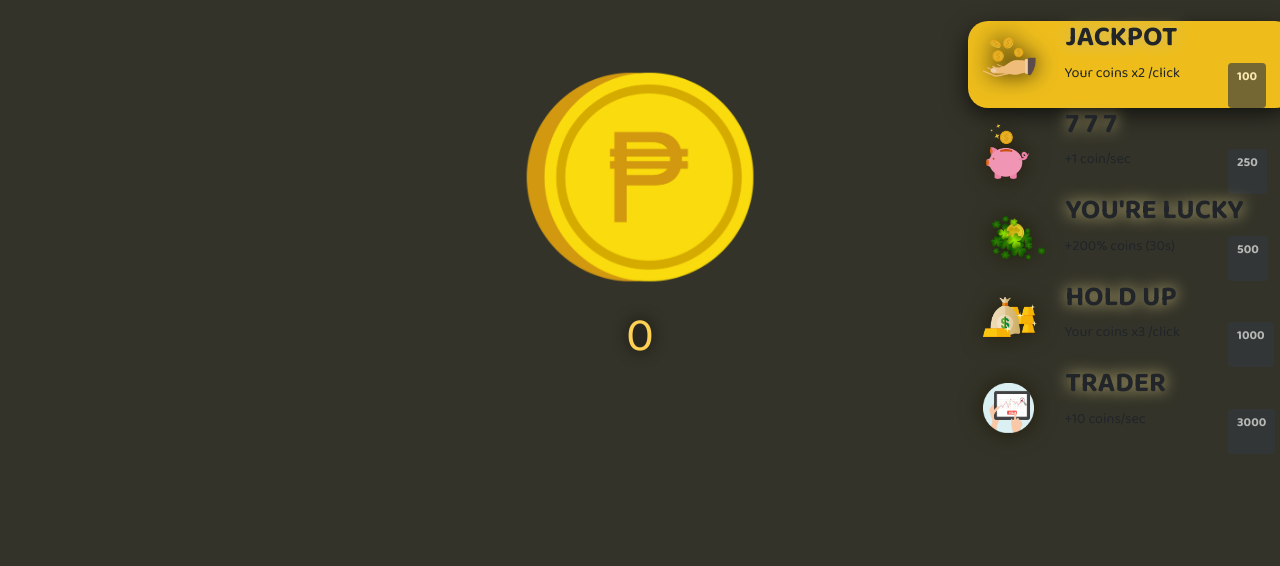
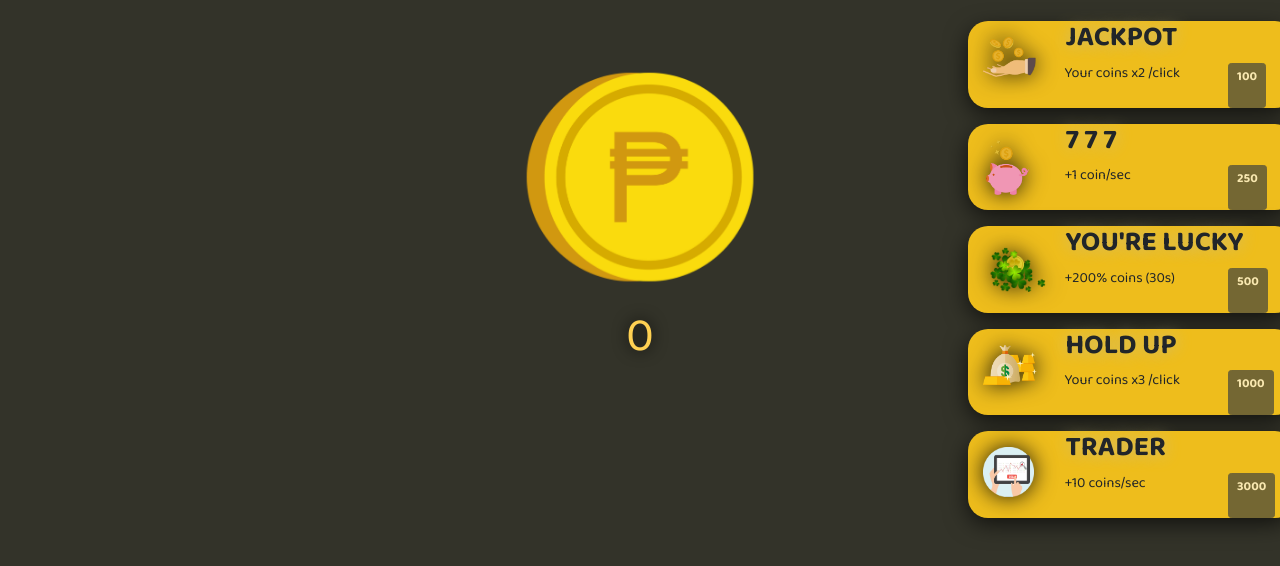
Before and after one commit to LouisHubien/Clicker, a plain HTML site: page index.html in a window 1280 px wide. Shown: the part 118-684 px from the top of the page. Drawn offline with nearby package versions, Linux system fonts and the light colour scheme; a web font is replaced by a local one.

Commit message:
scroll corrigé

```diff
--- a/index.html
+++ b/index.html
@@ -70,7 +70,7 @@
 
                 <!--Upgrade 2-->
 
-                    <div class="row descri">
+                    <div class="row descri1">
 
                         <div class="col-3">
                             <img id="updateImage2" src="images/image6.png"></img>
@@ -94,7 +94,7 @@
 
                 <!--Upgrade 3-->
 
-                    <div class="row descri">
+                    <div class="row descri2">
 
                         <div class="col-3">
                             <img id="updateImage3" src="images/image1.png"></img>
@@ -118,7 +118,7 @@
 
                 <!--Upgrade 4-->
 
-                    <div class="row descri">
+                    <div class="row descri3">
 
                         <div class="col-3">
                             <img id="updateImage4" src="images/image7.png"></img>
@@ -142,7 +142,7 @@
 
                 <!--Upgrade 5-->
 
-                    <div class="row descri">
+                    <div class="row descri4">
 
                         <div class="col-3">
                             <img id="updateImage5" src="images/image8.png" class="img-fluid" alt="Responsive image"></img>
--- a/style.css
+++ b/style.css
@@ -61,6 +61,7 @@
 
 body {
     overflow-x: hidden;
+    overflow-y: hidden;
 }
 
 .button {
```
